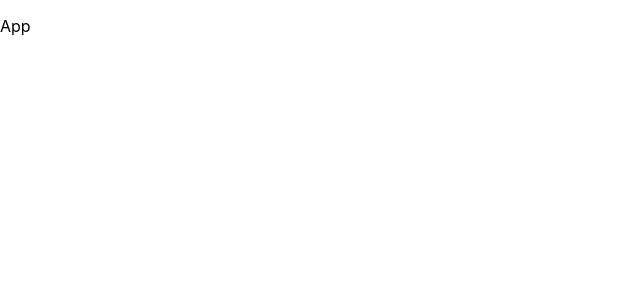
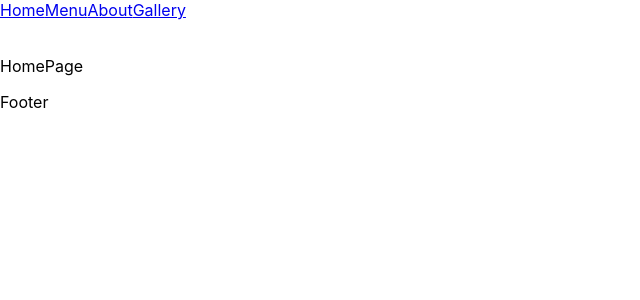
Before and after one commit to omarclzd/react-restaurant, a React (Create React App) app: page / in a window 1280 px wide. Shown: the top 300 px of the page, without its empty margins (0-640 px from the left). Built offline with nearby package versions, Linux system fonts and the light colour scheme.

Commit message:
sets routes for pages

```diff
--- /dev/null
+++ b/src/components/AboutPage/AboutPage.js
@@ -0,0 +1,11 @@
+import React from "react";
+
+function AboutPage() {
+  return (
+    <div>
+      <p>AboutPage</p>
+    </div>
+  );
+}
+
+export default AboutPage;
--- a/src/components/App/App.js
+++ b/src/components/App/App.js
@@ -1,11 +1,50 @@
-import React from "react";
+import React, { Component } from "react";
+import { BrowserRouter as Router, Route } from "react-router-dom";
 
-function App() {
-  return (
-    <div>
-      <p>App</p>
-    </div>
-  );
+import Navigation from "../Navigation/Navigation";
+import Footer from "../Footer/Footer";
+import HomePage from "../HomePage/HomePage";
+import AboutPage from "../AboutPage/AboutPage";
+import MenuPage from "../MenuPage/MenuPage";
+import GalleryPage from "../GalleryPage/GalleryPage";
+
+import * as ROUTES from "../../constant/routes";
+
+export default class App extends Component {
+  render() {
+    return (
+      <div>
+        <Router>
+          <div>
+            <Navigation />
+          </div>
+          <br />
+
+          <Route
+            exact
+            path={ROUTES.HOME_PAGE}
+            render={({ history }) => <HomePage />}
+          />
+          <Route
+            exact
+            path={ROUTES.MENU_PAGE}
+            render={({ history }) => <MenuPage />}
+          />
+          <Route
+            exact
+            path={ROUTES.ABOUT_PAGE}
+            render={({ history }) => <AboutPage />}
+          />
+          <Route
+            exact
+            path={ROUTES.GALLERY_PAGE}
+            render={({ history }) => <GalleryPage />}
+          />
+          <div>
+            <Footer />
+          </div>
+        </Router>
+      </div>
+    );
+  }
 }
-
-export default App;
--- /dev/null
+++ b/src/components/GalleryPage/GalleryPage.js
@@ -0,0 +1,11 @@
+import React from "react";
+
+function GalleryPage() {
+  return (
+    <div>
+      <p>GalleryPage</p>
+    </div>
+  );
+}
+
+export default GalleryPage;
--- /dev/null
+++ b/src/components/HomePage/HomePage.js
@@ -0,0 +1,11 @@
+import React from "react";
+
+function HomePage() {
+  return (
+    <div>
+      <p>HomePage</p>
+    </div>
+  );
+}
+
+export default HomePage;
--- /dev/null
+++ b/src/components/MenuPage/MenuPage.js
@@ -0,0 +1,11 @@
+import React from "react";
+
+function MenuPage() {
+  return (
+    <div>
+      <p>MenuPage</p>
+    </div>
+  );
+}
+
+export default MenuPage;
--- a/src/components/Navigation/Navigation.js
+++ b/src/components/Navigation/Navigation.js
@@ -1,9 +1,14 @@
 import React from "react";
+import { Link } from "react-router-dom";
+import * as ROUTES from "../../constant/routes";
 
 function Navigation() {
   return (
     <div>
-      <p>Navigation</p>
+      <Link to={ROUTES.HOME_PAGE}>Home</Link>
+      <Link to={ROUTES.MENU_PAGE}>Menu</Link>
+      <Link to={ROUTES.ABOUT_PAGE}>About</Link>
+      <Link to={ROUTES.GALLERY_PAGE}>Gallery</Link>
     </div>
   );
 }
--- a/src/constant/routes.js
+++ b/src/constant/routes.js
@@ -0,0 +1,4 @@
+export const HOME_PAGE = "/";
+export const ABOUT_PAGE = "/about";
+export const MENU_PAGE = "/menu";
+export const GALLERY_PAGE = "/gallery";
```
Also changed, not shown: src/components/About/About.js (deleted, +0 -11 lines), src/components/Gallery/Gallery.js (deleted, +0 -11 lines), src/components/Home/Home.js (deleted, +0 -11 lines), src/components/Menu/Menu.js (deleted, +0 -11 lines).
